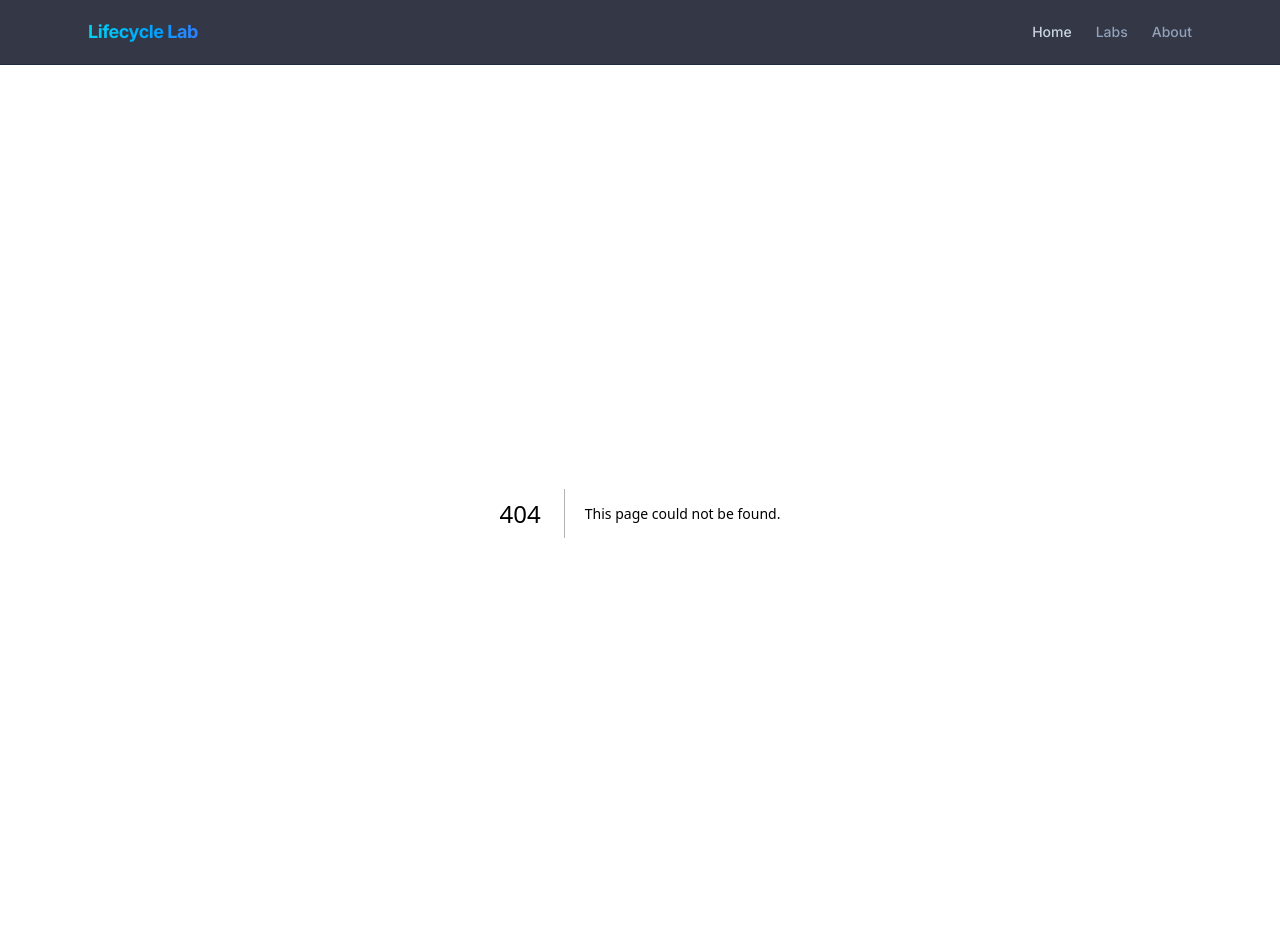
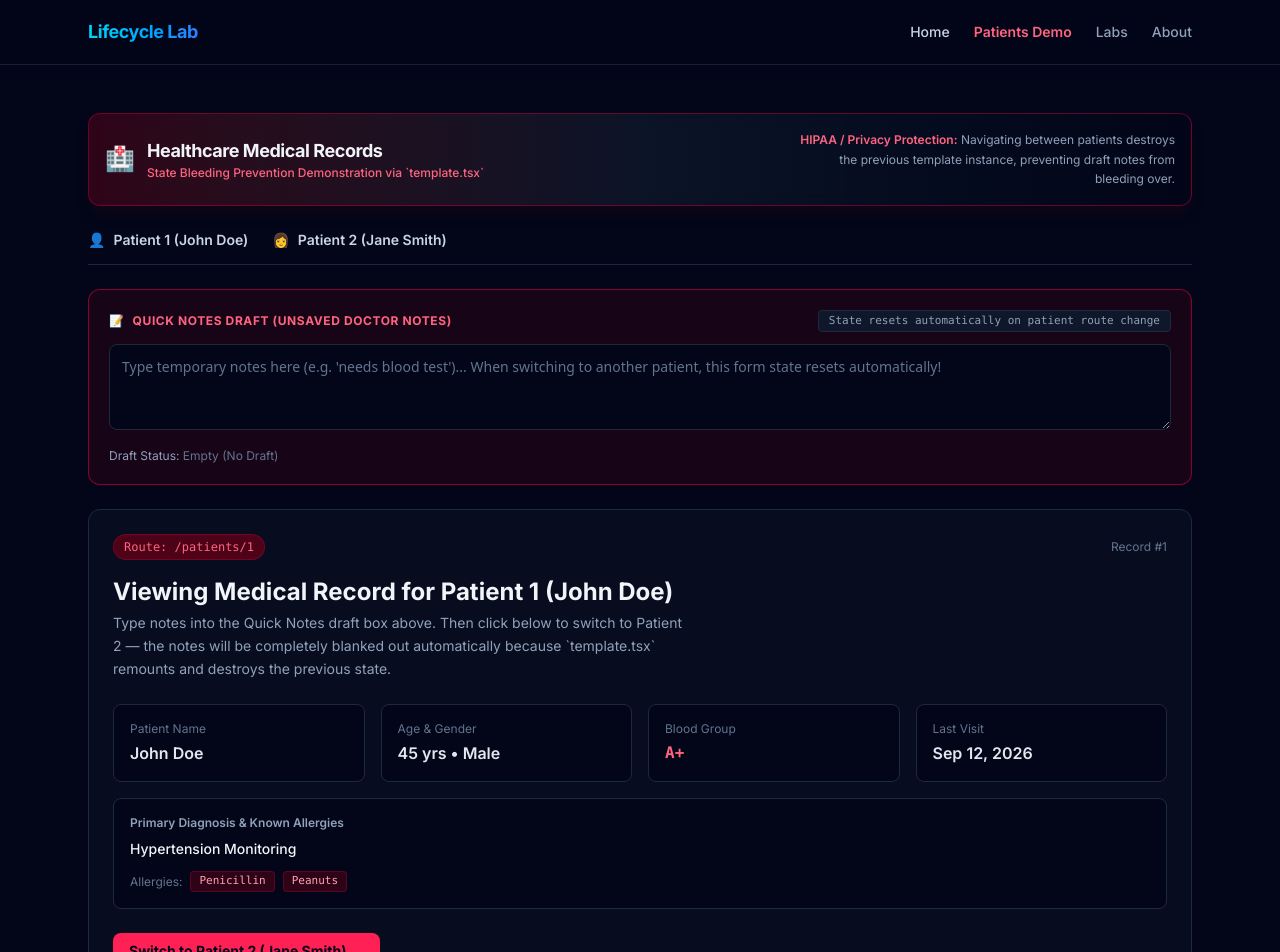
Before and after one commit to ProgrammerZain/nextjs-ui-patterns, a Next.js app: page /patients/1 in a window 1280 px wide. Before the commit this address had no page. Shown: the top 952 px of the page. Built offline with nearby package versions, Linux system fonts and the light colour scheme.

Commit message:
feat: prevent state bleed between records using template

```diff
--- a/app/layout.tsx
+++ b/app/layout.tsx
@@ -34,6 +34,12 @@ export default function RootLayout({
                 Home
               </Link>
               <Link
+                href="/patients/1"
+                className="text-rose-400 hover:text-rose-300 font-semibold transition-colors"
+              >
+                Patients Demo
+              </Link>
+              <Link
                 href="/labs"
                 className="text-slate-400 hover:text-cyan-400 transition-colors"
               >
--- /dev/null
+++ b/app/patients/[id]/page.tsx
@@ -0,0 +1,135 @@
+import React from "react";
+import Link from "next/link";
+
+interface PatientInfo {
+  id: string;
+  name: string;
+  age: number;
+  gender: string;
+  bloodGroup: string;
+  lastVisit: string;
+  primaryCondition: string;
+  allergies: string[];
+}
+
+const mockPatients: Record<string, PatientInfo> = {
+  "1": {
+    id: "1",
+    name: "John Doe",
+    age: 45,
+    gender: "Male",
+    bloodGroup: "A+",
+    lastVisit: "Sep 12, 2026",
+    primaryCondition: "Hypertension Monitoring",
+    allergies: ["Penicillin", "Peanuts"],
+  },
+  "2": {
+    id: "2",
+    name: "Jane Smith",
+    age: 38,
+    gender: "Female",
+    bloodGroup: "O-",
+    lastVisit: "Sep 20, 2026",
+    primaryCondition: "Annual Physical Exam",
+    allergies: ["Latex"],
+  },
+};
+
+interface PatientPageProps {
+  params: Promise<{ id: string }>;
+}
+
+export default async function PatientRecordPage({
+  params,
+}: PatientPageProps): Promise<React.JSX.Element> {
+  const { id } = await params;
+  const patient = mockPatients[id] || {
+    id,
+    name: `Patient ${id}`,
+    age: 30,
+    gender: "Unspecified",
+    bloodGroup: "Unknown",
+    lastVisit: "N/A",
+    primaryCondition: "Routine Observation",
+    allergies: ["None Listed"],
+  };
+
+  const nextPatientId = id === "1" ? "2" : "1";
+  const nextPatientName = id === "1" ? "Jane Smith" : "John Doe";
+
+  return (
+    <div className="space-y-6">
+      <div className="p-6 rounded-xl border border-slate-800 bg-slate-900/40 space-y-4">
+        <div className="flex items-center justify-between">
+          <div className="inline-flex items-center gap-2 px-2.5 py-1 rounded-full bg-rose-950 text-rose-400 text-xs font-mono font-medium border border-rose-800/50">
+            Route: /patients/{id}
+          </div>
+          <span className="text-xs text-slate-500">Record #{id}</span>
+        </div>
+
+        <div>
+          <h1 className="text-2xl font-bold text-slate-100">
+            Viewing Medical Record for Patient {id} ({patient.name})
+          </h1>
+          <p className="text-slate-400 text-sm mt-1 leading-relaxed max-w-xl">
+            Type notes into the Quick Notes draft box above. Then click below to switch to Patient {nextPatientId} &mdash; the notes will be completely blanked out automatically because `template.tsx` remounts and destroys the previous state.
+          </p>
+        </div>
+
+        <div className="grid grid-cols-1 sm:grid-cols-2 md:grid-cols-4 gap-4 pt-2">
+          <div className="p-4 rounded-lg bg-slate-950 border border-slate-800 space-y-1">
+            <div className="text-xs text-slate-500">Patient Name</div>
+            <div className="font-semibold text-slate-200">{patient.name}</div>
+          </div>
+          <div className="p-4 rounded-lg bg-slate-950 border border-slate-800 space-y-1">
+            <div className="text-xs text-slate-500">Age &amp; Gender</div>
+            <div className="font-semibold text-slate-200">
+              {patient.age} yrs &bull; {patient.gender}
+            </div>
+          </div>
+          <div className="p-4 rounded-lg bg-slate-950 border border-slate-800 space-y-1">
+            <div className="text-xs text-slate-500">Blood Group</div>
+            <div className="font-semibold text-rose-400 font-mono">
+              {patient.bloodGroup}
+            </div>
+          </div>
+          <div className="p-4 rounded-lg bg-slate-950 border border-slate-800 space-y-1">
+            <div className="text-xs text-slate-500">Last Visit</div>
+            <div className="font-semibold text-slate-200">{patient.lastVisit}</div>
+          </div>
+        </div>
+
+        <div className="p-4 rounded-lg bg-slate-950 border border-slate-800 space-y-2">
+          <div className="text-xs font-semibold text-slate-400">
+            Primary Diagnosis &amp; Known Allergies
+          </div>
+          <div className="text-sm text-slate-200">
+            <span className="font-medium text-slate-100">
+              {patient.primaryCondition}
+            </span>
+          </div>
+          <div className="flex items-center gap-2 text-xs pt-1">
+            <span className="text-slate-500">Allergies:</span>
+            {patient.allergies.map((allergy) => (
+              <span
+                key={allergy}
+                className="px-2 py-0.5 rounded bg-rose-950/60 text-rose-300 border border-rose-800/40 font-mono text-[11px]"
+              >
+                {allergy}
+              </span>
+            ))}
+          </div>
+        </div>
+
+        <div className="pt-2">
+          <Link
+            href={`/patients/${nextPatientId}`}
+            className="inline-flex items-center gap-2 px-4 py-2 rounded-lg bg-rose-500 hover:bg-rose-400 text-slate-950 font-bold text-sm transition-colors"
+          >
+            Switch to Patient {nextPatientId} ({nextPatientName}) &rarr;
+          </Link>
+        </div>
+      </div>
+    </div>
+  );
+}
--- /dev/null
+++ b/app/patients/layout.tsx
@@ -0,0 +1,53 @@
+import React from "react";
+import Link from "next/link";
+
+export default function PatientsLayout({
+  children,
+}: Readonly<{
+  children: React.ReactNode;
+}>): React.JSX.Element {
+  return (
+    <div className="space-y-6">
+      {/* Healthcare Portal Header */}
+      <div className="p-4 rounded-xl border border-rose-800/60 bg-gradient-to-r from-rose-950/60 via-slate-900/80 to-slate-950/90 backdrop-blur flex items-center justify-between shadow-lg shadow-rose-950/20">
+        <div className="flex items-center gap-3">
+          <span className="text-2xl">🏥</span>
+          <div>
+            <h1 className="text-lg font-bold text-slate-100 tracking-tight">
+              Healthcare Medical Records
+            </h1>
+            <p className="text-xs text-rose-400 font-medium">
+              State Bleeding Prevention Demonstration via `template.tsx`
+            </p>
+          </div>
+        </div>
+
+        <div className="text-right text-xs text-slate-400 max-w-sm hidden md:block leading-relaxed">
+          <span className="text-rose-400 font-semibold">HIPAA / Privacy Protection:</span>{" "}
+          Navigating between patients destroys the previous template instance, preventing draft notes from bleeding over.
+        </div>
+      </div>
+
+      {/* Patient Record Navigation */}
+      <nav className="border-b border-slate-800 flex items-center gap-6">
+        <Link
+          href="/patients/1"
+          className="pb-3 text-sm font-semibold border-b-2 border-transparent hover:border-rose-400 text-slate-300 hover:text-rose-300 transition-colors flex items-center gap-2"
+        >
+          <span>👤</span>
+          <span>Patient 1 (John Doe)</span>
+        </Link>
+        <Link
+          href="/patients/2"
+          className="pb-3 text-sm font-semibold border-b-2 border-transparent hover:border-rose-400 text-slate-300 hover:text-rose-300 transition-colors flex items-center gap-2"
+        >
+          <span>👩</span>
+          <span>Patient 2 (Jane Smith)</span>
+        </Link>
+      </nav>
+
+      {/* Template & Child Page Container */}
+      <div>{children}</div>
+    </div>
+  );
+}
--- /dev/null
+++ b/app/patients/page.tsx
@@ -0,0 +1,5 @@
+import { redirect } from "next/navigation";
+
+export default function PatientsIndex(): never {
+  redirect("/patients/1");
+}
--- /dev/null
+++ b/app/patients/template.tsx
@@ -0,0 +1,68 @@
+"use client";
+
+import React, { useState, useEffect } from "react";
+
+export default function PatientsTemplate({
+  children,
+}: Readonly<{
+  children: React.ReactNode;
+}>): React.JSX.Element {
+  const [quickNote, setQuickNote] = useState<string>("");
+
+  useEffect(() => {
+    console.log("Patient Template Mounted (Fresh Form State Created)");
+  }, []);
+
+  return (
+    <div className="space-y-6">
+      {/* Quick Notes Draft Box (State isolated to Template) */}
+      <div className="p-5 rounded-xl border border-rose-800/80 bg-rose-950/30 space-y-3">
+        <div className="flex items-center justify-between">
+          <label
+            htmlFor="quick-notes"
+            className="text-xs font-bold text-rose-400 uppercase tracking-wider flex items-center gap-2"
+          >
+            <span>📝</span>
+            <span>Quick Notes Draft (Unsaved Doctor Notes)</span>
+          </label>
+          <span className="text-[11px] text-slate-400 bg-slate-900 px-2.5 py-0.5 rounded border border-slate-800 font-mono">
+            State resets automatically on patient route change
+          </span>
+        </div>
+
+        <textarea
+          id="quick-notes"
+          value={quickNote}
+          onChange={(e) => setQuickNote(e.target.value)}
+          placeholder="Type temporary notes here (e.g. 'needs blood test')... When switching to another patient, this form state resets automatically!"
+          rows={3}
+          className="w-full p-3 text-sm bg-slate-950 border border-slate-800 rounded-lg text-slate-100 placeholder-slate-500 focus:outline-none focus:border-rose-500 focus:ring-1 focus:ring-rose-500 transition-colors font-sans resize-y"
+        />
+
+        <div className="flex items-center justify-between text-xs text-slate-400">
+          <div>
+            Draft Status:{" "}
+            {quickNote.trim() ? (
+              <span className="text-amber-400 font-medium">
+                Unsaved Draft Active ({quickNote.length} chars)
+              </span>
+            ) : (
+              <span className="text-slate-500">Empty (No Draft)</span>
+            )}
+          </div>
+          {quickNote.trim() && (
+            <button
+              onClick={() => setQuickNote("")}
+              className="text-xs text-slate-400 hover:text-slate-200 underline"
+            >
+              Clear Draft
+            </button>
+          )}
+        </div>
+      </div>
+
+      {/* Render Patient Medical Record Page */}
+      <div>{children}</div>
+    </div>
+  );
+}
```
